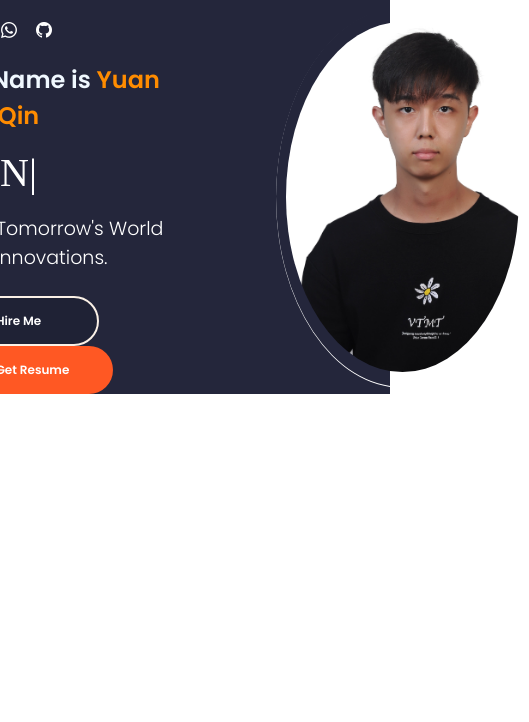
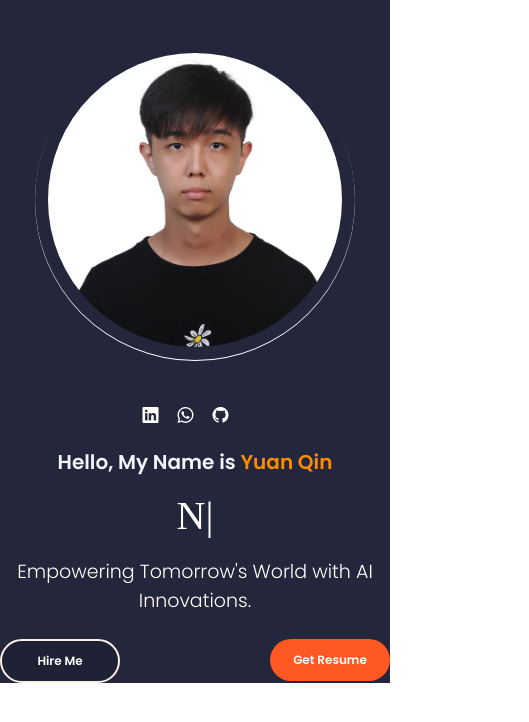
Before and after one commit to yuanqinong/portfoliowebsite, a React (Create React App) app: page / in a window 390 px wide. Shown: the top 722 px of the page, 529 px wide, since content can reach past the window. Built offline with nearby package versions, Linux system fonts and the light colour scheme; a web font is replaced by a local one.

Commit message:
Add Profile Responsiveness

```diff
--- a/src/MainComponents/Home/Profile.css
+++ b/src/MainComponents/Home/Profile.css
@@ -86,3 +86,62 @@
 .colz .colz-icon i:hover{
     transform: scale(1.5);
 }
+
+@media screen and (max-width:1100px) {
+    .profile-image{
+        margin: 0 0 0 80px;
+    }
+    .profile-details-name{
+        font-size: 20px;
+    }
+    .profile-details-role .primary-text{
+        font-size: 12px;
+    }
+    .profile-options .btn{
+        width: 120px;
+        padding: 11px 0;
+        z-index: 700;
+    }
+}
+
+@media screen and (max-width: 910px) {
+    .profile-image{
+        height: 320px;
+        width: 320px;
+        margin: 0 0 0 4px;
+    }
+}
+
+@media screen and (max-width: 810px) {
+    .profile-image{
+        margin: 0 !important;
+    }
+    .profile-parent{
+        flex-direction: column-reverse;
+        margin: 40px 0 0 0;
+    }
+    .profile-options{
+        display: flex;
+        justify-content: space-between;
+    }
+    .profile-details{
+        margin: 25px 0 0 0;
+    }
+    .profile-options .highlighted-btn{
+        margin: 0 !important;
+    }
+    .profile-options .profile-details-role{
+        text-align: center;
+    }
+}
+
+@media screen and (max-width: 375px) {
+    .profile-image{
+        height: 275px;
+        width: 275px;
+        margin-top: -90px;
+    }
+    .profile-details{
+        width: 90%;
+    }
+}
```
